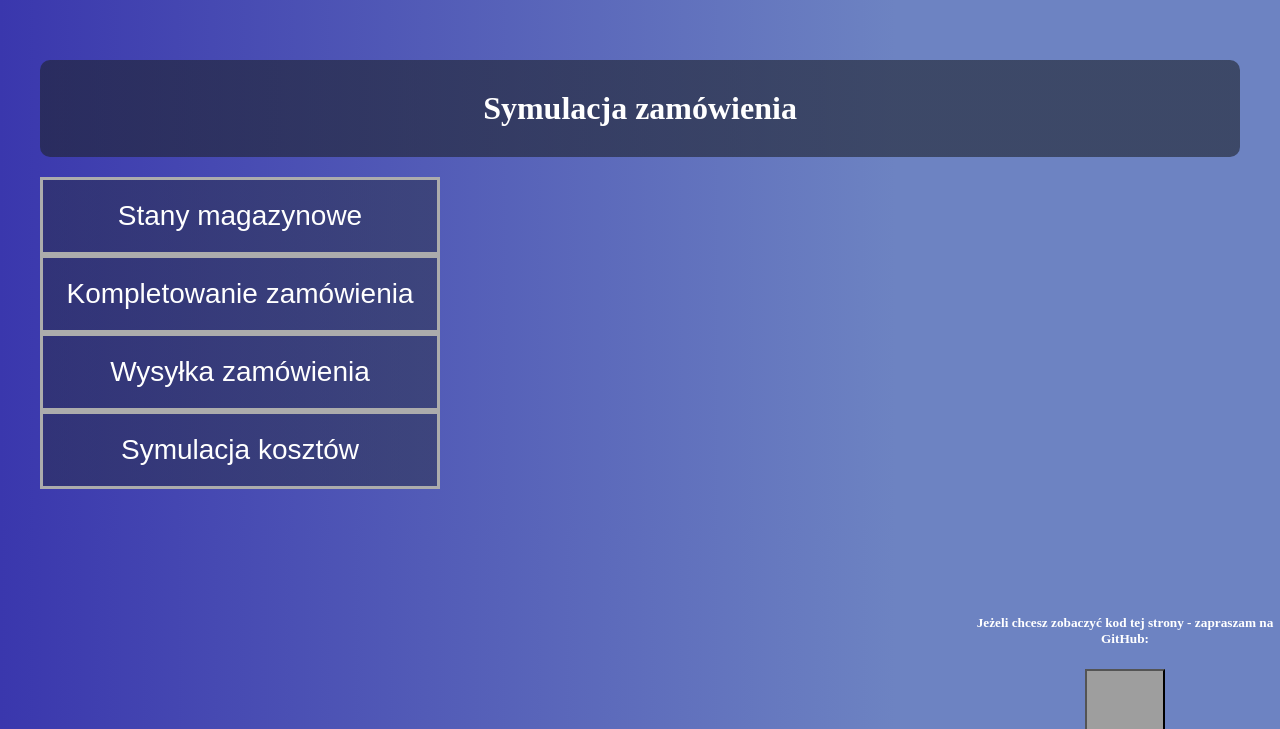
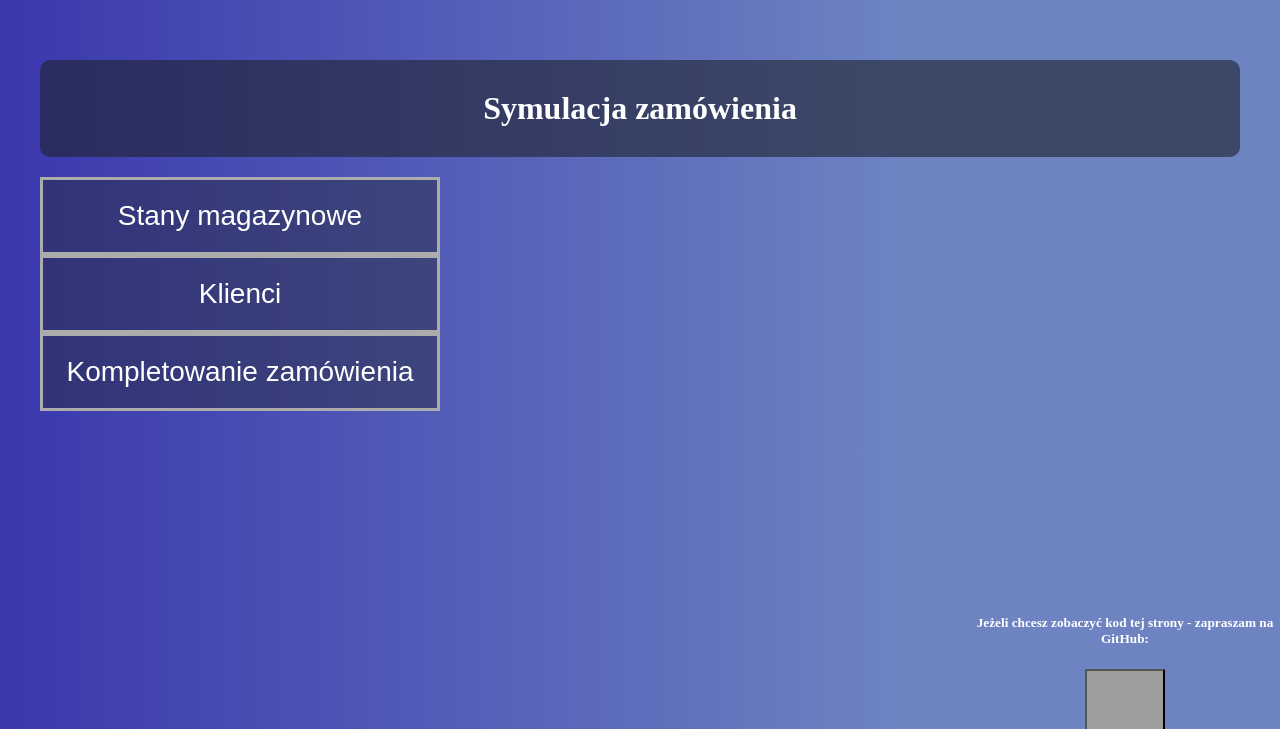
Before and after one commit to Przemek2940/Project-ERPart, a Flask app: page / in a window 1280 px wide. Shown: the top 729 px of the page. Run offline with Flask 2, Linux system fonts and the light colour scheme; some libraries are stand-ins or nearby versions; grey boxes are pictures that could not be loaded.

Commit message:
Update index.html
Dodanie klientów

```diff
--- a/templates/index.html
+++ b/templates/index.html
@@ -10,11 +10,9 @@
     <h1>Symulacja zamówienia</h1>
     <a href="{{ url_for('view_availability') }}"><button class="button">Stany magazynowe</button></a>
     <br>
+    <a href="{{ url_for('view_customers') }}"><button class="button">Klienci</button></a>
+    <br>
     <a href="{{ url_for('order_completing') }}"><button class="button">Kompletowanie zamówienia</button></a>
-    <br>
-    <a href="{{ url_for('rebuilding') }}"><button class="button">Wysyłka zamówienia</button></a>
-    <br>
-    <a href="{{ url_for('rebuilding') }}"><button class="button">Symulacja kosztów</button></a>
     </div>
     <div class="footer">
     <h5>Jeżeli chcesz zobaczyć kod tej strony - zapraszam na GitHub:</h5>
```
